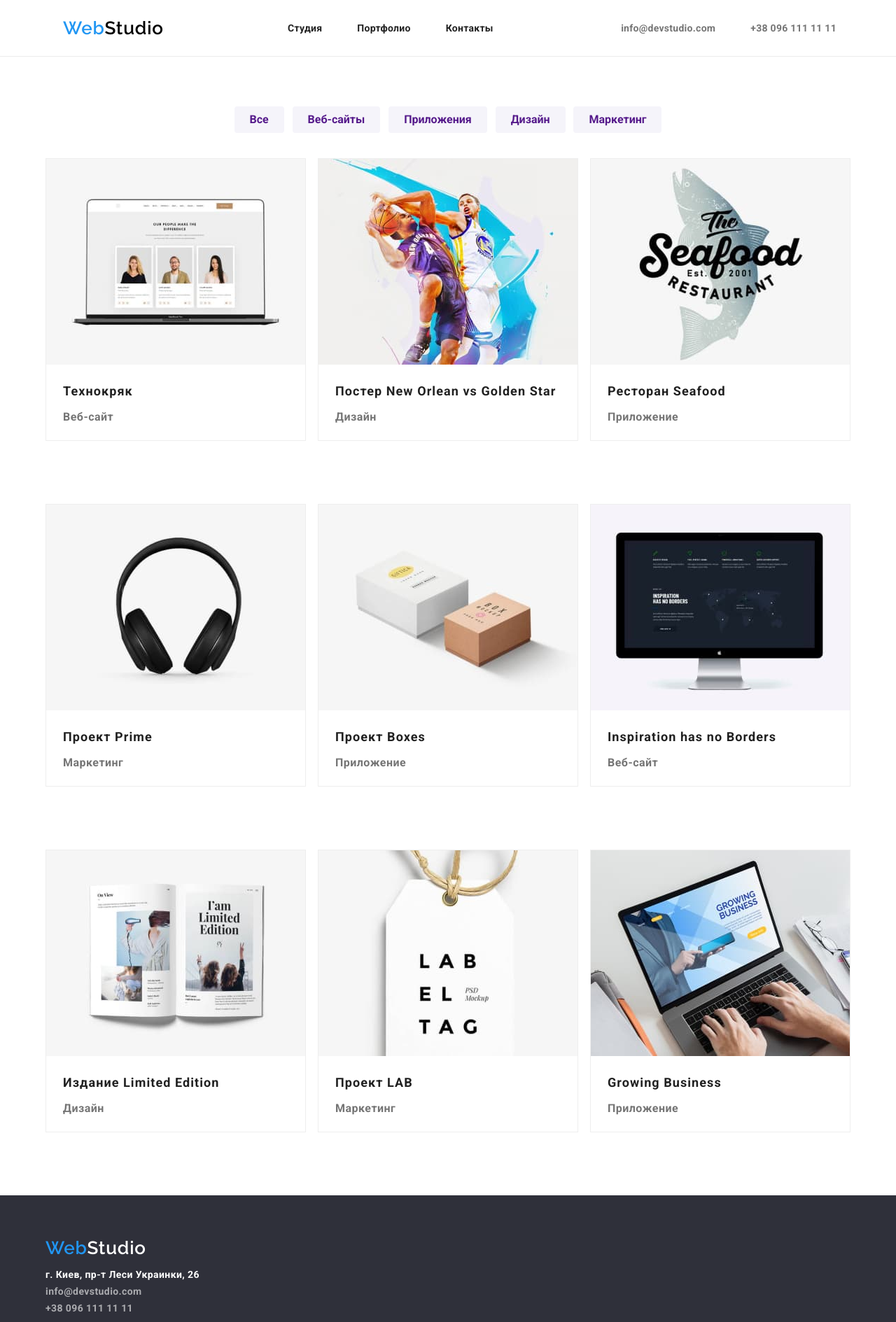
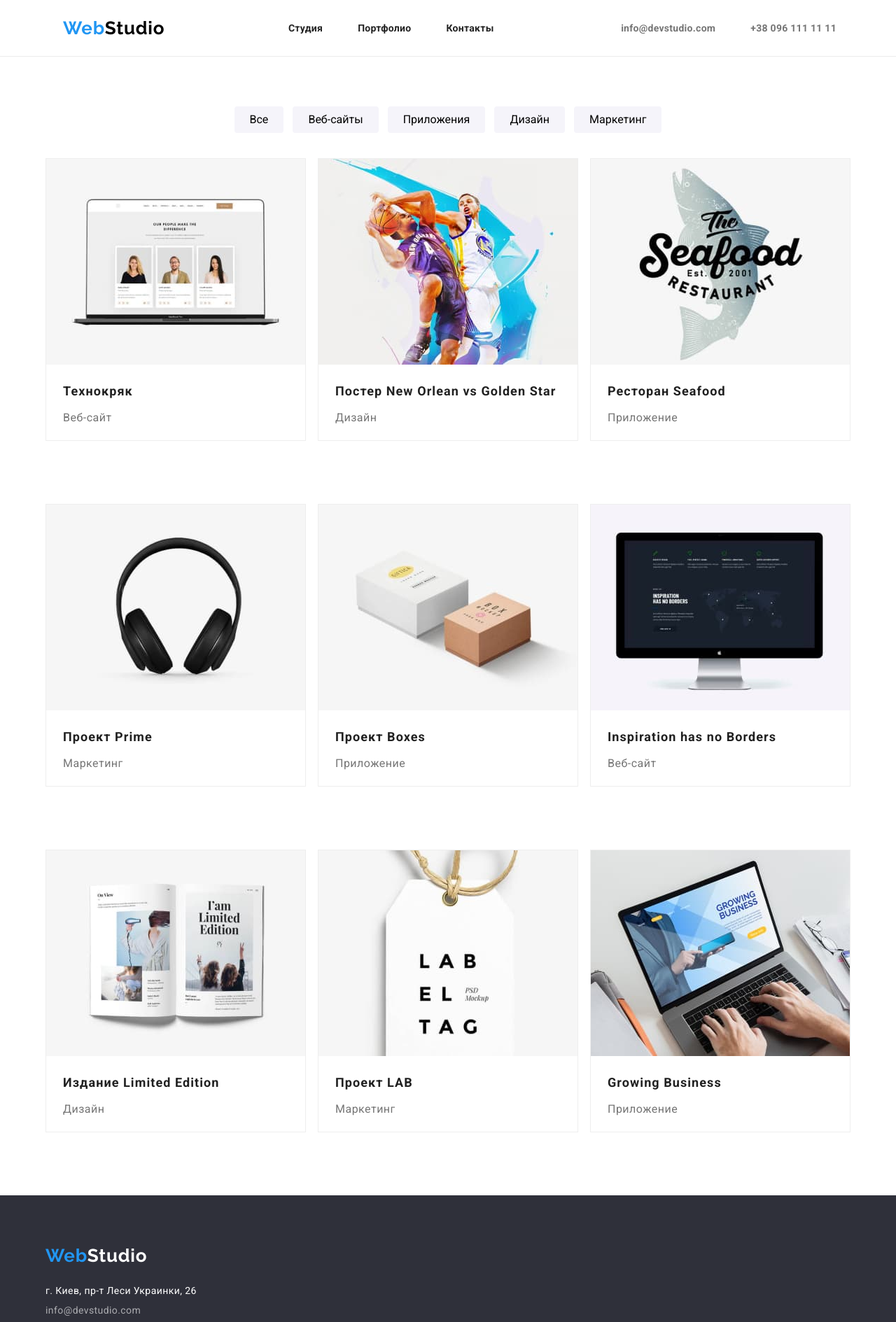
Before and after one commit to Vycheslav365/goit-markup-hw-02, a plain HTML site: page portfolio.html in a window 1280 px wide. Shown: the top 1889 px of the page at 70% size. Drawn offline with Linux system fonts and the light colour scheme.

Commit message:
исправил ошибки

```diff
--- a/css/style.css
+++ b/css/style.css
@@ -35,8 +35,8 @@ body {
 	height: 100%;
 	width: 100%;
 	font-size: 100%;
-	line-height: 1;
-	font-size: 14px;
+	line-height: 2;
+		font-size: 14px;
 	-ms-text-size-adjust: 100%;
 	-moz-text-size-adjust: 100%;
 	-webkit-text-size-adjust: 100%;
@@ -117,8 +117,8 @@ body {
 	font-family: Raleway;
 	font-weight: bolder;
 	font-size: 26px;
-	line-height: 31px;
-	letter-spacing: 0.03em;
+	line-height: 2;
+  letter-spacing: 0.03em;
 	margin: 0 25px;
 }
 
@@ -135,7 +135,7 @@ body {
 	color: #222;
 	font-weight: 600;
 	font-size: 14px;
-	line-height: 16px;
+	line-height: 2;
 	letter-spacing: 0.02em;
 	margin: 0 25px;
 }
@@ -147,7 +147,7 @@ body {
 .top__line-info {
 	font-weight: 600;
 	font-size: 14px;
-	line-height: 16px;
+	line-height: 2;
 	letter-spacing: 0.02em;
 	display: flex;
 }
@@ -181,7 +181,7 @@ body {
 	padding-top: 200px;
 	font-weight: 600;
 	font-size: 44px;
-	line-height: 60px;
+	line-height: 2;
 	text-align: center;
 	letter-spacing: 0.06em;
 	text-transform: uppercase;
@@ -199,7 +199,7 @@ body {
 	box-shadow: 0px 4px 4px rgba(0, 0, 0, 0.15);
 	border-radius: 4px;
 	font-size: 16px;
-	line-height: 30px;
+	line-height: 2;
 	letter-spacing: 0.06em;
 }
 
@@ -219,16 +219,17 @@ body {
 	width: 270px;
 }
 .peculiarities-info h2{
+	font-weight: bold;
 	padding-bottom: 10px;
 	font-size: 14px;
-  line-height: 16px;
+  line-height: 1.7;
   letter-spacing: 0.03em;
   text-transform: uppercase;
   color: #212121;
 }
 .peculiarities-info p{
 	font-size: 14px;
-  line-height: 24px;
+  line-height: 1.5;
   letter-spacing: 0.03em;
   color: #757575;
 }
@@ -237,7 +238,7 @@ body {
 .classes__title {
 	text-align: center;
 	font-size: 36px;
-  line-height: 42px;
+  line-height: 2;
   text-align: center;
   letter-spacing: 0.03em;
   color: #212121;
@@ -260,7 +261,6 @@ body {
 	font-style: normal;
   font-weight: bold;
   font-size: 36px;
-  line-height: 42px;
   text-align: center;
   letter-spacing: 0.03em;
   color: #212121;
@@ -280,8 +280,8 @@ border-radius: 0px 0px 4px 4px;
 	margin-top: 30px;
   font-weight: 500;
   font-size: 16px;
-  line-height: 19px;
   text-align: center;
+	line-height: 0.9;
   letter-spacing: 0.03em;
   color: #212121;
 }
@@ -289,7 +289,6 @@ border-radius: 0px 0px 4px 4px;
 	margin-top: 10px;
 	font-weight: normal;
   font-size: 16px;
-  line-height: 19px;
   text-align: center;
   letter-spacing: 0.03em;
   color: #757575;
@@ -305,7 +304,7 @@ border-radius: 0px 0px 4px 4px;
 	font-family: Raleway;
 	font-weight: bolder;
 	font-size: 26px;
-	line-height: 31px;
+	line-height: 2;
 	letter-spacing: 0.03em;
 	padding-bottom: 10px;
 }
@@ -323,7 +322,7 @@ border-radius: 0px 0px 4px 4px;
 	font-style: normal;
   font-weight: normal;
   font-size: 14px;
-  line-height: 24px;
+  line-height: 2;
   letter-spacing: 0.03em;
   color: #FFFFFF;
 }
@@ -331,7 +330,7 @@ border-radius: 0px 0px 4px 4px;
 	font-style: normal;
   font-weight: normal;
   font-size: 14px;
-  line-height: 24px;
+  line-height: 2;
   letter-spacing: 0.03em;
   color: rgba(255, 255, 255, 0.6);
 }
@@ -339,7 +338,7 @@ border-radius: 0px 0px 4px 4px;
   font-style: normal;
   font-weight: normal;
   font-size: 14px;
-  line-height: 24px;
+  line-height: 2;
   letter-spacing: 0.03em;
   color: rgba(255, 255, 255, 0.6);
 }
@@ -357,17 +356,17 @@ border-radius: 0px 0px 4px 4px;
   height: 54px;
 	align-items: center;
 }
-.filters-element a {
+.filters-element button{
 	padding: 6px 22px;
 	font-size: 16px;
-  line-height: 26px;
+  line-height: 1.6;
 	display: block;
 	height: 38px;
 	background: #F5F4FA;
 	border-radius: 4px;
   white-space: nowrap;
 }
-.filters-element a:hover{
+.filters-element button:hover{
 	cursor: pointer; color: #fff;
 	background: #2196F3;
 	box-shadow: 0px 3px 1px rgba(0, 0, 0, 0.1), 0px 1px 2px rgba(0, 0, 0, 0.08), 0px 2px 2px rgba(0, 0, 0, 0.12);
@@ -387,21 +386,19 @@ border-radius: 0px 0px 4px 4px;
 	margin-bottom: 90px;
 }
 .project h2{
-	font-family: Roboto;
 font-style: normal;
 font-weight: bold;
 font-size: 18px;
-line-height: 36px;
+line-height: 2;
 letter-spacing: 0.06em;
 color: #212121;
 margin: 20px 24px 4px 24px;
 }
 .project p{
-font-family: Roboto;
 font-style: normal;
 font-weight: normal;
 font-size: 16px;
-line-height: 30px;
+line-height: 2;
 letter-spacing: 0.03em;
 color: #757575;
 margin: 4px 24px 20px 24px;
--- a/portfolio.html
+++ b/portfolio.html
@@ -6,8 +6,8 @@
 	<meta http-equiv="X-UA-Compatible" content="IE=edge">
 	<meta name="viewport" content="width=device-width, initial-scale=1.0">
 	<title>WebStudio</title>
-	<link href="https://fonts.googleapis.com/css2?family=Raleway:wght@100;400;600&family=Roboto:wght@700&display=swap"
-		rel="stylesheet">
+	<link href="https://fonts.googleapis.com/css2?family=Roboto:wght@100;400;700&display=swap" rel="stylesheet">
+	<link href="https://fonts.googleapis.com/css2?family=Raleway:wght@400;700&display=swap" rel="stylesheet">
 	<link href="css/style.css" rel="stylesheet">
 </head>
 
@@ -43,13 +43,13 @@
 		</div>
 	</header>
 	<main>
-		<div class="container">
+		<section class="container">
 			<ul class="filters">
-				<li class="filters-element"><a href="">Все</a></li>
-				<li class="filters-element"><a href="">Веб-сайты</a></li>
-				<li class="filters-element"><a href="">Приложения</a></li>
-				<li class="filters-element"><a href="">Дизайн</a></li>
-				<li class="filters-element"><a href="">Маркетинг</a></li>
+				<li class="filters-element"><button type="button">Все</button></li>
+				<li class="filters-element"><button type="button">Веб-сайты</button></li>
+				<li class="filters-element"><button type="button">Приложения</button></li>
+				<li class="filters-element"><button type="button">Дизайн</button></li>
+				<li class="filters-element"><button type="button">Маркетинг</button></li>
 			</ul>
 			<ul class="project">
 				<li class="project-body project1">
@@ -98,7 +98,7 @@
 					<p>Приложение</p>
 				</li>
 			</ul>
-		</div>
+		</section>
 	</main>
 	<footer class="footer project-footer">
 		<div class="container">
```
Also changed, not shown: index.html (+3 -2 lines).
